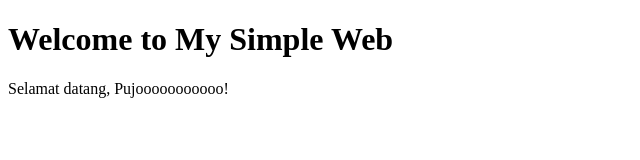
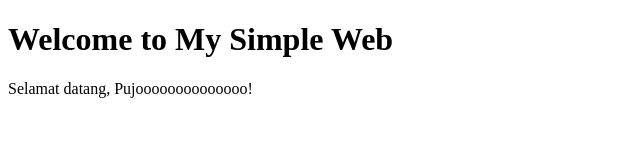
Before and after one commit to pujosn/web-html, a plain HTML site: page index.html in a window 1280 px wide. Shown: the full height of the page, 0-640 px from the left. Drawn offline with Linux system fonts and the light colour scheme.

Commit message:
update index

```diff
--- a/index.html
+++ b/index.html
@@ -7,6 +7,6 @@
 </head>
 <body>
     <h1>Welcome to My Simple Web</h1>
-    <p>Selamat datang, Pujooooooooooo!</p>
+    <p>Selamat datang, Pujoooooooooooooo!</p>
 </body>
 </html>
```
